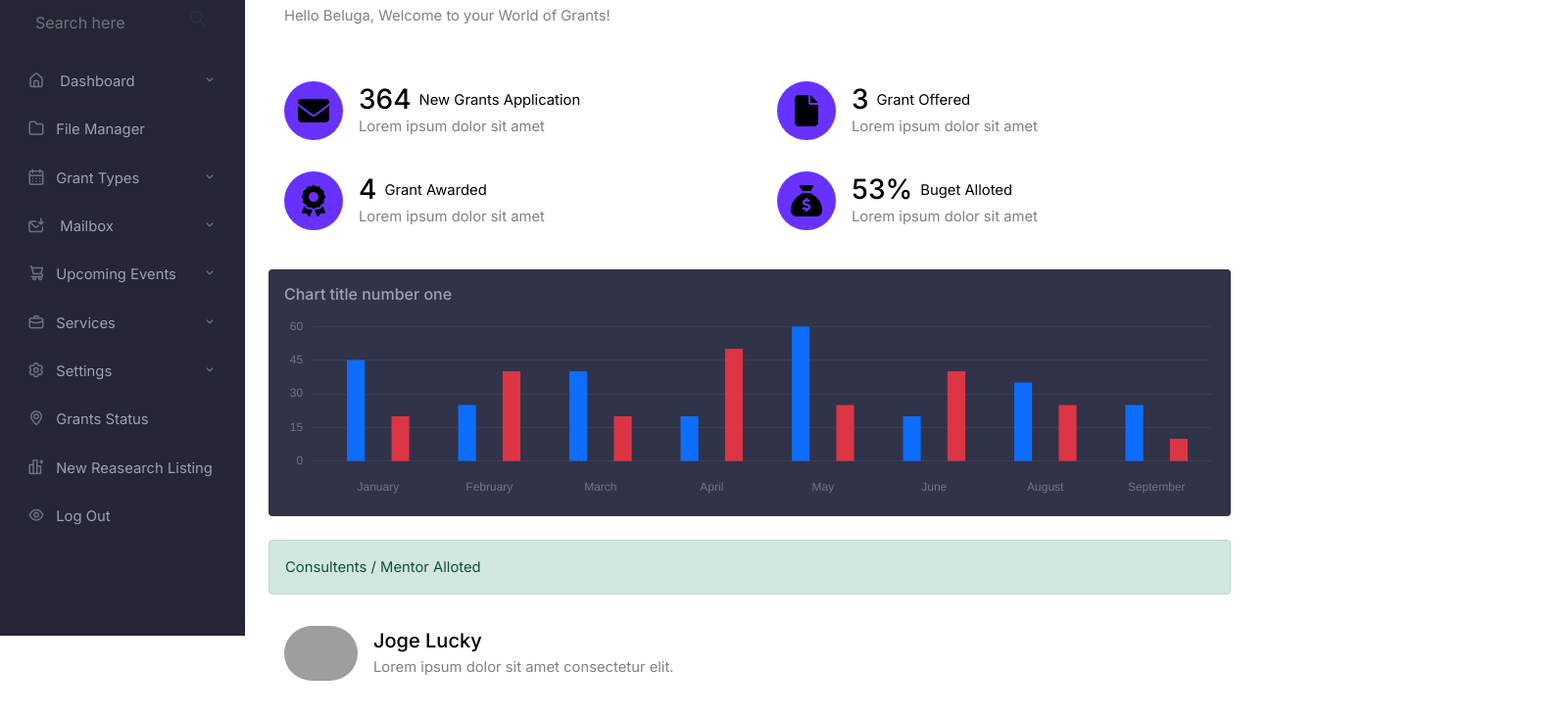
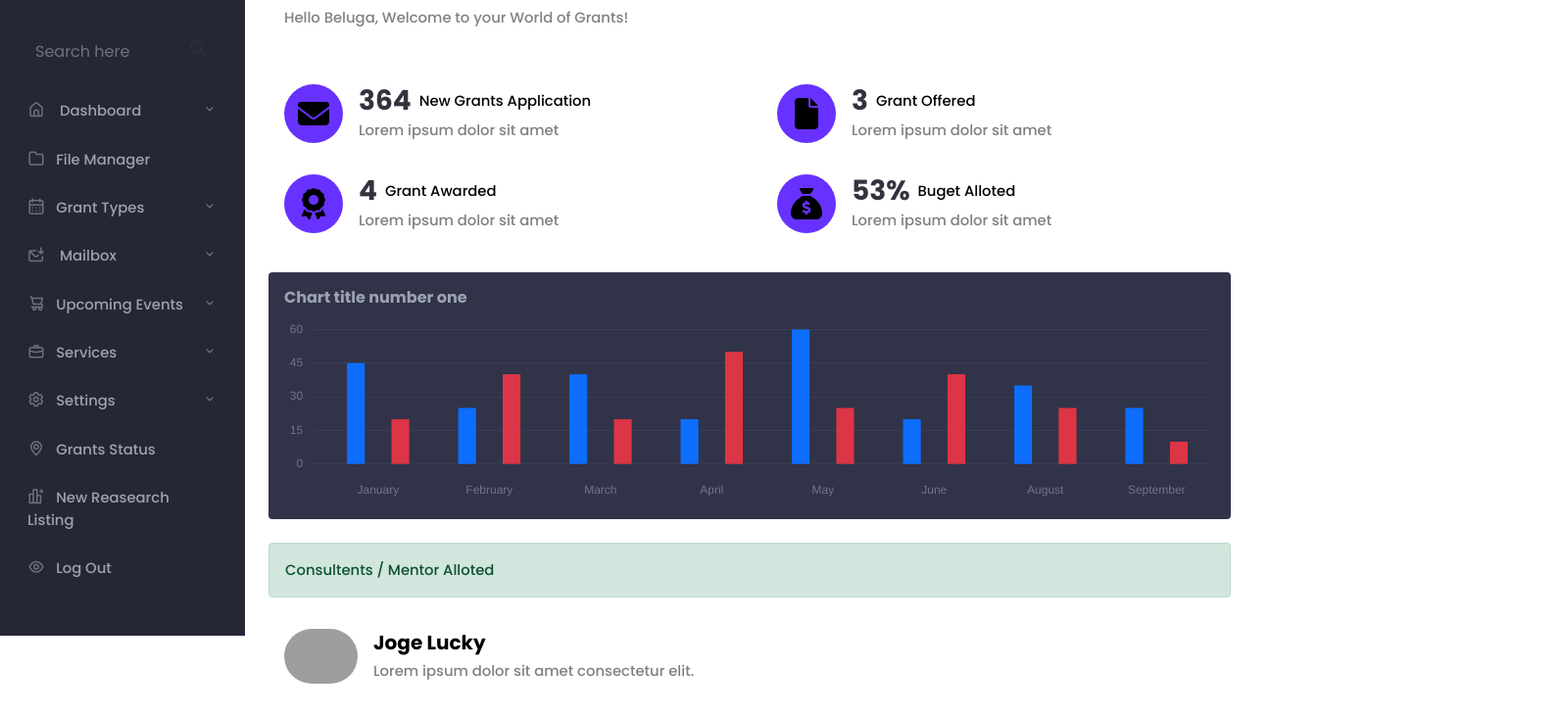
Before and after one commit to Pranshu321/SIH, a plain HTML site: page DashBoard/index.html in a window 1280 px wide. Shown: the part 151-883 px from the top of the page at 98% size, 1595 px wide, since content can reach past the window. Drawn offline with nearby package versions, Linux system fonts and the light colour scheme; grey boxes are pictures that could not be loaded.

```diff
--- a/DashBoard/index.html
+++ b/DashBoard/index.html
@@ -12,6 +12,7 @@
   <link rel="shortcut icon" type="image" href="https://ibb.co/60WyxpG">
   <!-- <a href="https://ibb.co/60WyxpG" rel="shortcut icon"  type="image"><img src="https://i.ibb.co/60WyxpG/RESGRANT-1.png" alt="RESGRANT-1" border="0"></a> -->
   <link rel="stylesheet" href="./style.css">
+  <link rel="stylesheet" href="../public/css/landing.css ">
 
 </head>
 
```
